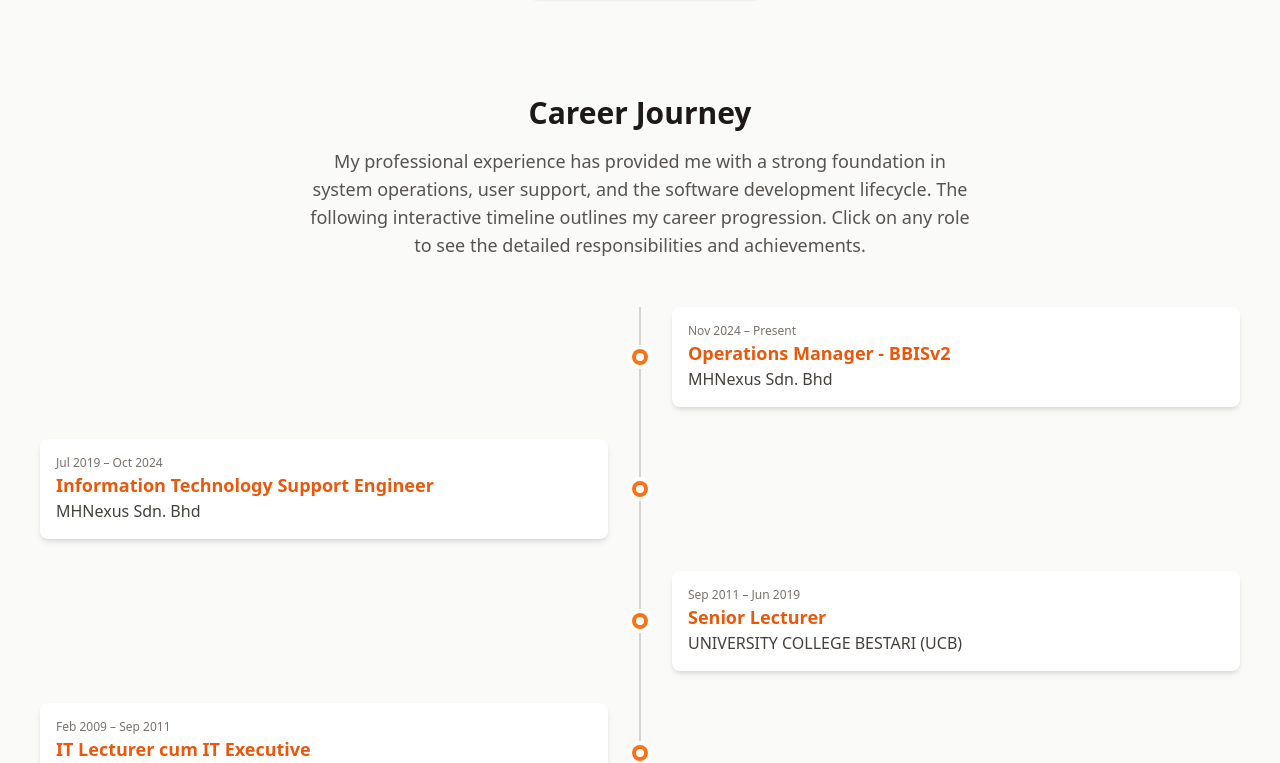
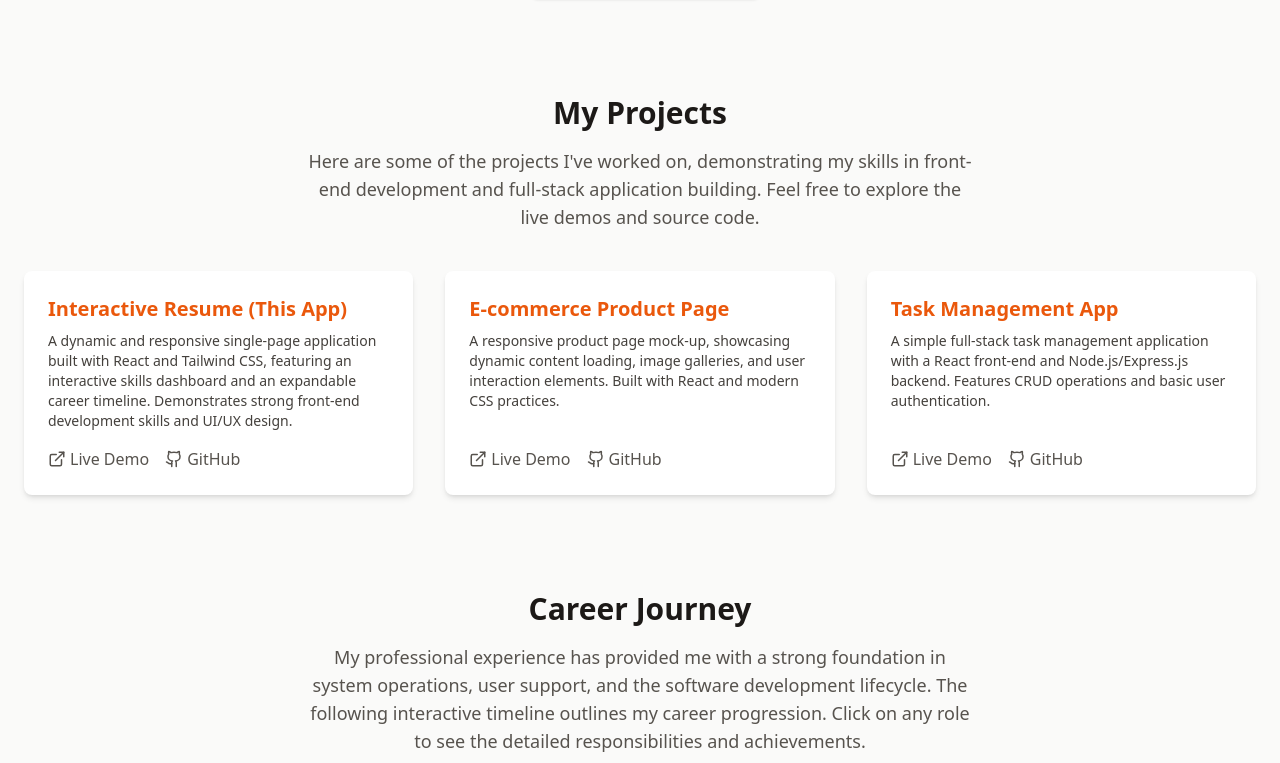
Before and after one commit to asriomar/asri25, a React (Vite) app: page / in a window 1280 px wide. Shown: the part 1645-2408 px from the top of the page. Built offline with nearby package versions, Linux system fonts and the light colour scheme.

Commit message:
Update App.jsx

```diff
--- a/src/App.jsx
+++ b/src/App.jsx
@@ -1,6 +1,6 @@
 import React, { useState, useEffect, useRef } from 'react';
 import Chart from 'chart.js/auto';
-import { Atom, SquareCode, FileText, Palette, Wind, Layout, Smartphone, Server, Rocket, Database, Code, Sparkles, Bot, Smile, Users, MessageSquare, Lightbulb, Headphones, Settings, Menu, X } from 'lucide-react';
+import { Atom, SquareCode, FileText, Palette, Wind, Layout, Smartphone, Server, Rocket, Database, Code, Sparkles, Bot, Smile, Users, MessageSquare, Lightbulb, Headphones, Settings, Menu, X, ExternalLink, Github } from 'lucide-react';
 
 const App = () => {
     const skillsData = {
@@ -99,6 +99,28 @@ const App = () => {
                 "Diagnosed and resolved PC-related issues across five HSBC Bank branches, improving system reliability and user satisfaction."
             ]
         }
+    ];
+
+    const projectData = [
+        {
+            title: "Interactive Resume (This App)",
+            description: "A dynamic and responsive single-page application built with React and Tailwind CSS, featuring an interactive skills dashboard and an expandable career timeline. Demonstrates strong front-end development skills and UI/UX design.",
+            vercelLink: "#", // Placeholder: Replace with actual Vercel link if deployed
+            githubLink: "https://github.com/mohd-asri-omar/interactive-resume" // Placeholder: Replace with actual GitHub link
+        },
+        {
+            title: "E-commerce Product Page",
+            description: "A responsive product page mock-up, showcasing dynamic content loading, image galleries, and user interaction elements. Built with React and modern CSS practices.",
+            vercelLink: "#", // Placeholder: Replace with actual Vercel link
+            githubLink: "https://github.com/mohd-asri-omar/ecommerce-product-page" // Placeholder: Replace with actual GitHub link
+        },
+        {
+            title: "Task Management App",
+            description: "A simple full-stack task management application with a React front-end and Node.js/Express.js backend. Features CRUD operations and basic user authentication.",
+            vercelLink: "#", // Placeholder: Replace with actual Vercel link
+            githubLink: "https://github.com/mohd-asri-omar/task-manager-app" // Placeholder: Replace with actual GitHub link
+        }
+        // Add more projects here
     ];
 
     const chartRef = useRef(null);
@@ -250,6 +272,7 @@ const App = () => {
                     <div className="hidden md:flex space-x-8 items-center">
                         <a href="#summary" className="text-stone-600 hover:text-orange-600 transition-colors">Summary</a>
                         <a href="#skills" className="text-stone-600 hover:text-orange-600 transition-colors">Skills</a>
+                        <a href="#projects" className="text-stone-600 hover:text-orange-600 transition-colors">Projects</a> {/* New Nav Link */}
                         <a href="#career" className="text-stone-600 hover:text-orange-600 transition-colors">Career</a>
                         <a href="#education" className="text-stone-600 hover:text-orange-600 transition-colors">Education</a>
                         <a href="mailto:mohdasriomar84@gmail.com" className="bg-orange-500 hover:bg-orange-600 text-white font-bold py-2 px-4 rounded-lg transition-colors">Contact Me</a>
@@ -268,6 +291,7 @@ const App = () => {
                     <div className="flex flex-col items-center py-8 space-y-6">
                         <a href="#summary" onClick={() => setIsMenuOpen(false)} className="text-stone-800 text-lg hover:text-orange-600 transition-colors">Summary</a>
                         <a href="#skills" onClick={() => setIsMenuOpen(false)} className="text-stone-800 text-lg hover:text-orange-600 transition-colors">Skills</a>
+                        <a href="#projects" onClick={() => setIsMenuOpen(false)} className="text-stone-800 text-lg hover:text-orange-600 transition-colors">Projects</a> {/* New Mobile Nav Link */}
                         <a href="#career" onClick={() => setIsMenuOpen(false)} className="text-stone-800 text-lg hover:text-orange-600 transition-colors">Career</a>
                         <a href="#education" onClick={() => setIsMenuOpen(false)} className="text-stone-800 text-lg hover:text-orange-600 transition-colors">Education</a>
                         <a href="mailto:mohdasriomar84@gmail.com" onClick={() => setIsMenuOpen(false)} className="bg-orange-500 hover:bg-orange-600 text-white font-bold py-2 px-4 rounded-lg transition-colors">Contact Me</a>
@@ -361,6 +385,36 @@ const App = () => {
                     </div>
                 </section>
 
+                {/* New Projects Section */}
+                <section id="projects" className="mb-16 md:mb-24">
+                    <div className="max-w-7xl mx-auto">
+                        <h2 className="text-3xl font-bold text-center text-stone-900 mb-4">My Projects</h2>
+                        <p className="text-lg text-stone-600 text-center max-w-2xl mx-auto mb-10">
+                            Here are some of the projects I've worked on, demonstrating my skills in front-end development and full-stack application building. Feel free to explore the live demos and source code.
+                        </p>
+                        <div className="grid grid-cols-1 md:grid-cols-2 lg:grid-cols-3 gap-8">
+                            {projectData.map((project, index) => (
+                                <div key={index} className="bg-white p-6 rounded-lg shadow-md flex flex-col">
+                                    <h3 className="text-xl font-bold text-orange-600 mb-2">{project.title}</h3>
+                                    <p className="text-stone-700 text-sm flex-grow mb-4">{project.description}</p>
+                                    <div className="flex justify-start space-x-4 mt-auto">
+                                        {project.vercelLink && (
+                                            <a href={project.vercelLink} target="_blank" rel="noopener noreferrer" className="inline-flex items-center text-stone-600 hover:text-orange-600 transition-colors font-medium">
+                                                <ExternalLink size={18} className="mr-1" /> Live Demo
+                                            </a>
+                                        )}
+                                        {project.githubLink && (
+                                            <a href={project.githubLink} target="_blank" rel="noopener noreferrer" className="inline-flex items-center text-stone-600 hover:text-orange-600 transition-colors font-medium">
+                                                <Github size={18} className="mr-1" /> GitHub
+                                            </a>
+                                        )}
+                                    </div>
+                                </div>
+                            ))}
+                        </div>
+                    </div>
+                </section>
+
                 <section id="career" className="mb-16 md:mb-24">
                     <div className="max-w-7xl mx-auto">
                         <h2 className="text-3xl font-bold text-center text-stone-900 mb-4">Career Journey</h2>
```
